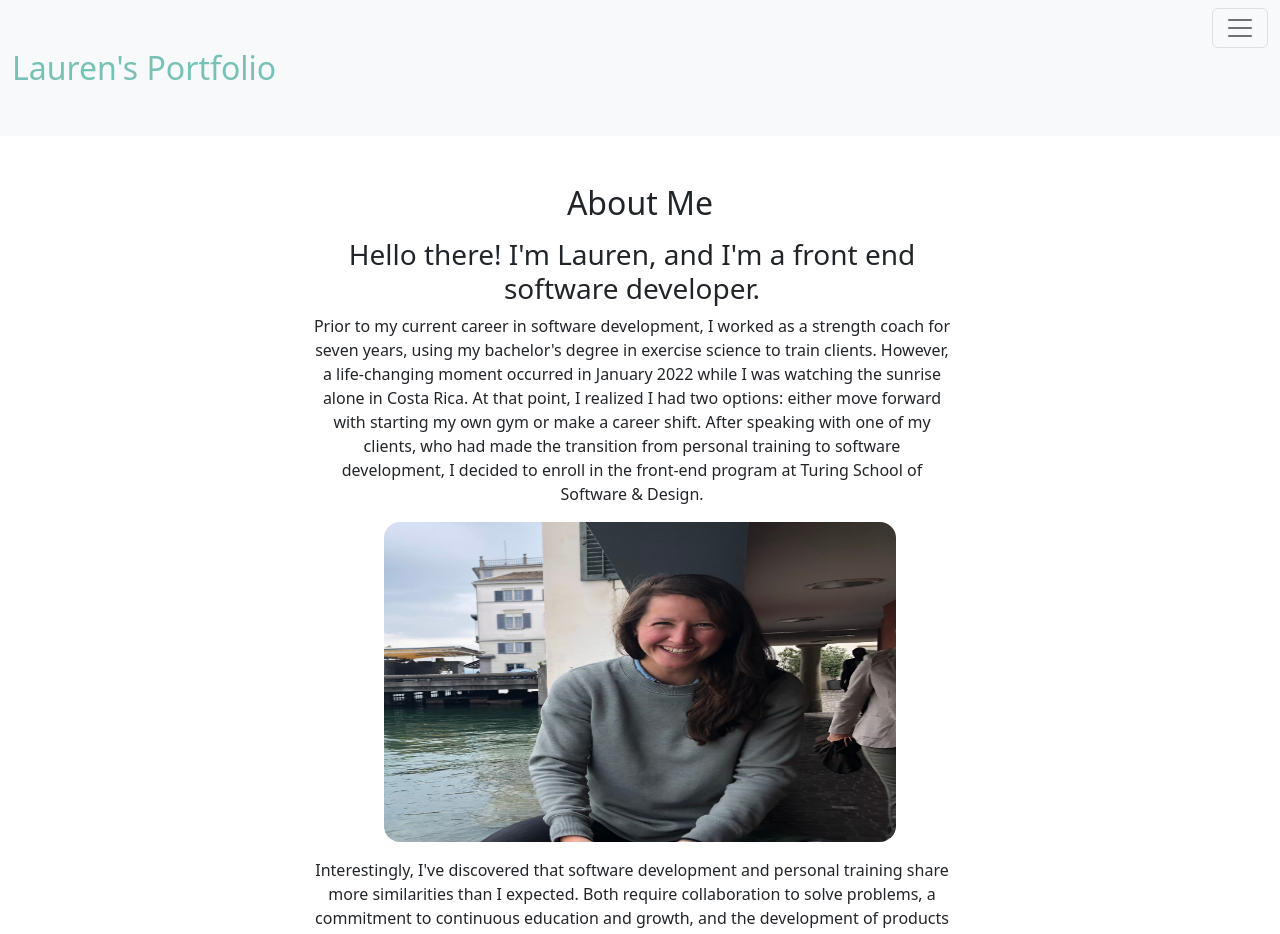
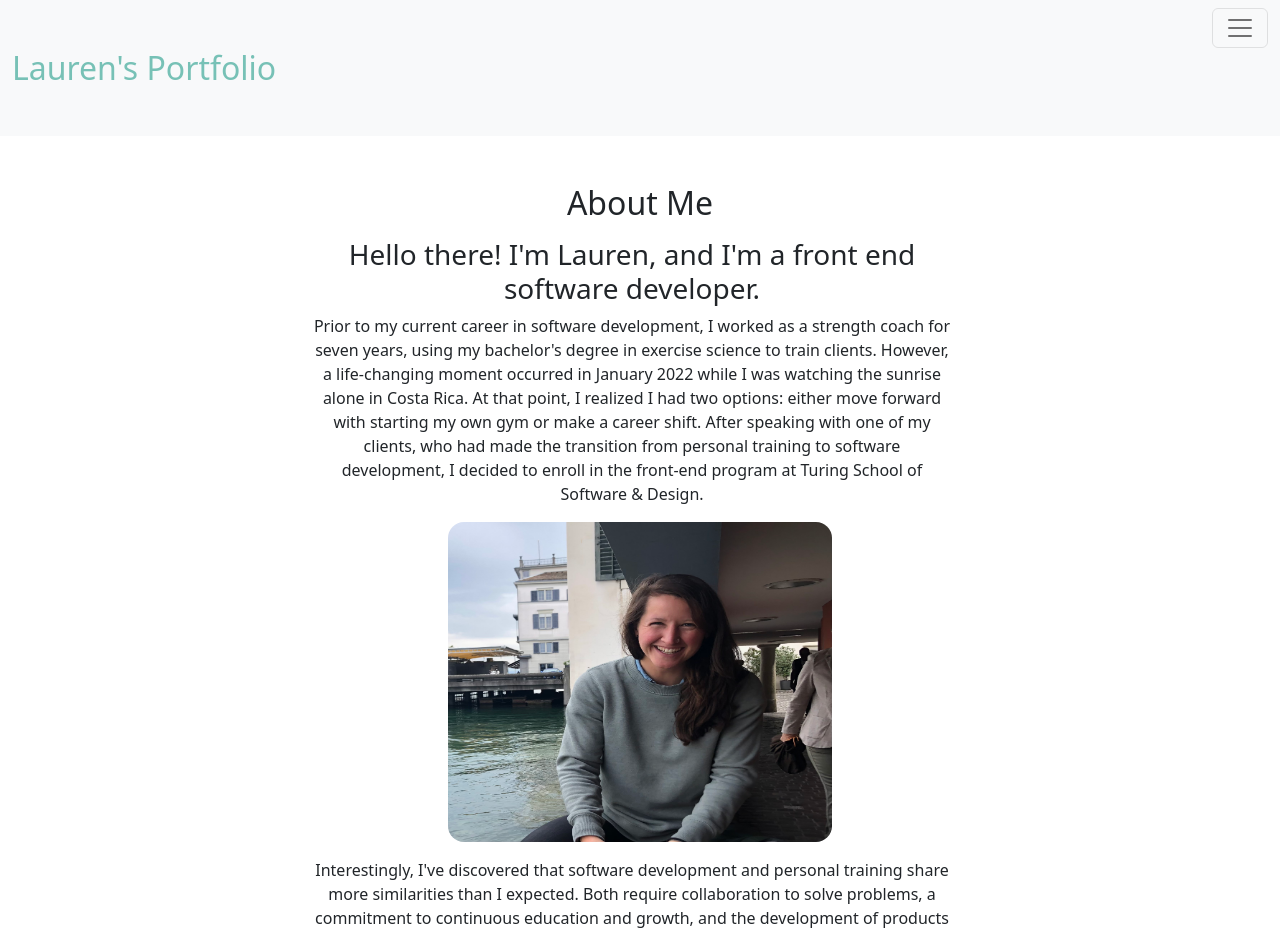
Before and after one commit to FrazierLE/FrazierLE, a React (Create React App) app: page /about in a window 1280 px wide. Shown: the top 934 px of the page. Built offline with nearby package versions, Linux system fonts and the light colour scheme.

Commit message:
Update about me section

```diff
--- a/src/Components/About/About.css
+++ b/src/Components/About/About.css
@@ -12,7 +12,7 @@
 
 .profile-img {
   height: 40vh;
-  width: 40vw;
+  width: 30vw;
   border-radius: 1rem;
   margin-bottom: 1rem;
 }
```
